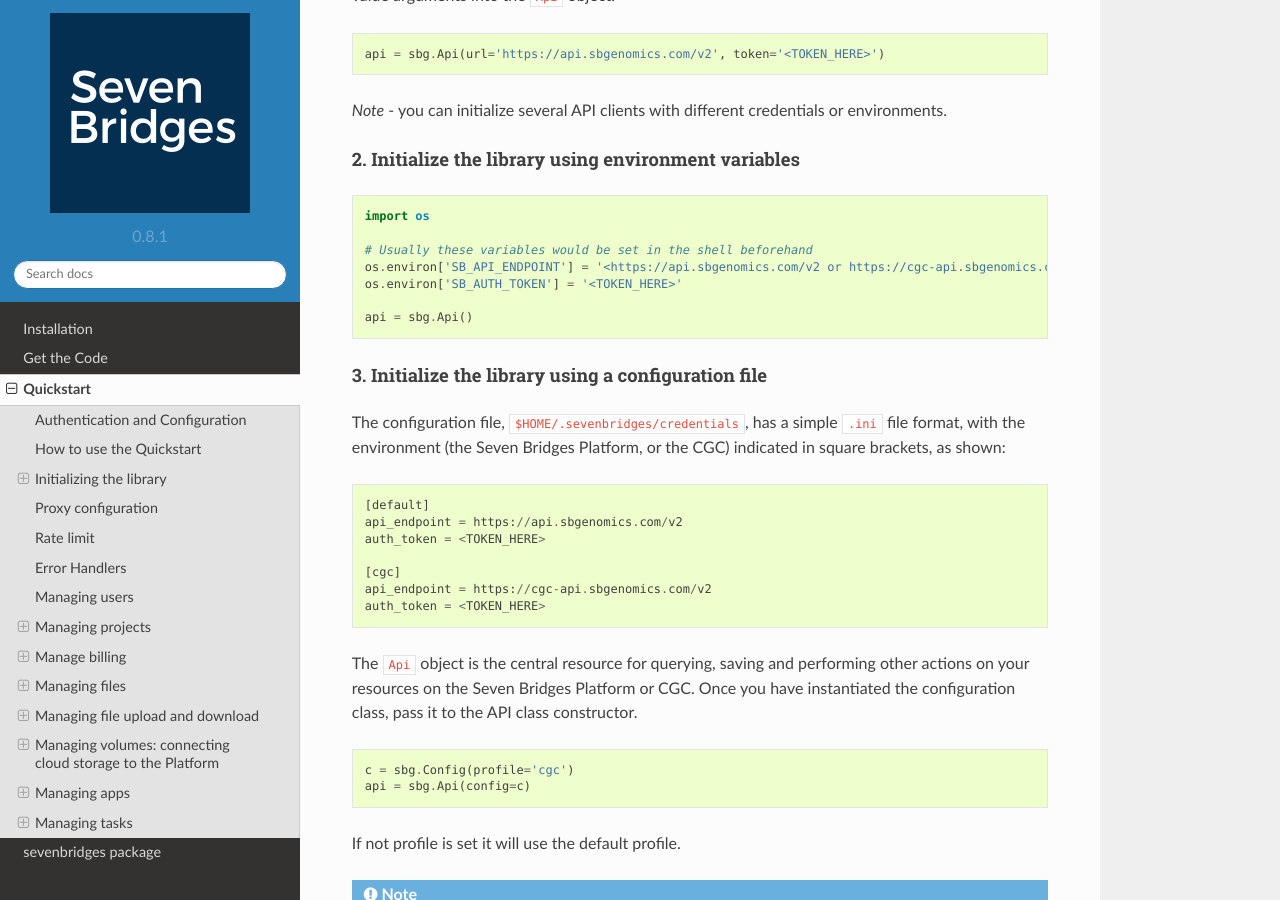
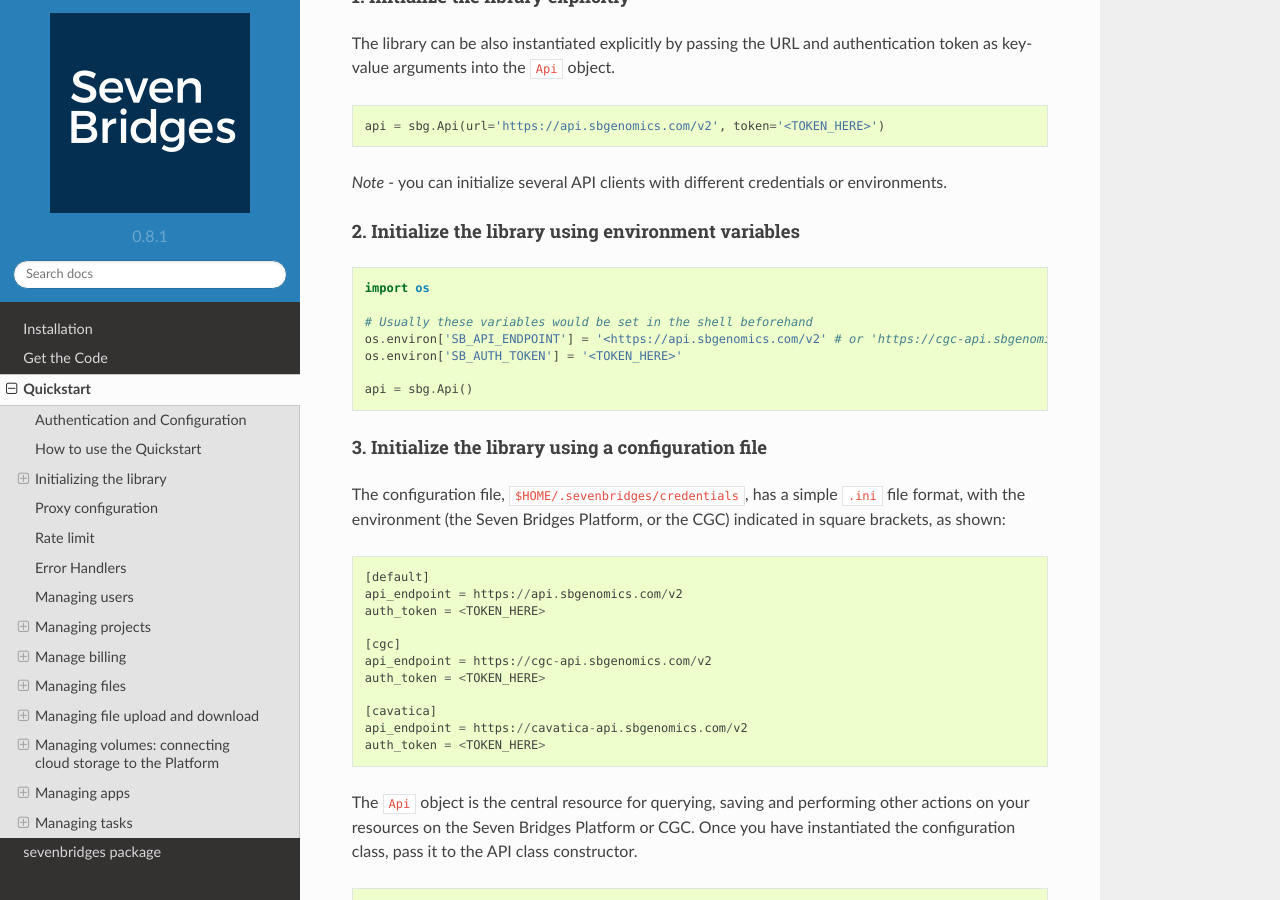
Before and after one commit to sbg/sevenbridges-python, a Sphinx documentation site: the page built from docs/quickstart.rst, in a window 1280 px wide and 900 px high, scrolled down 2110 px. Built offline with Sphinx 7.4.7 and the Read the Docs theme 2.0.0, drawn with Linux system fonts in a browser that asks for light colours; some of the changed text lies outside the part shown.

Commit message:
Added the Cavatica Example to the QuickStart.

```diff
--- a/docs/conf.py
+++ b/docs/conf.py
@@ -14,7 +14,7 @@
 
 import os
 import sys
-from sevenbridges import __version__ as version_pkg
+
 
 
 # If extensions (or modules to document with autodoc) are in another directory,
@@ -23,6 +23,7 @@
 extra_path = os.path.dirname(os.path.dirname(os.path.abspath(__file__)))
 os.environ['SPHINX_DOC'] = 'True'
 sys.path.append(extra_path)
+from sevenbridges import __version__ as version_pkg
 
 # -- General configuration ------------------------------------------------
 
--- a/docs/quickstart.rst
+++ b/docs/quickstart.rst
@@ -20,11 +20,13 @@
 
 -  https://igor.sbgenomics.com/developers for the Seven Bridges Platform
 -  https://cgc.sbgenomics.com/developers for the CGC
+-  https://cavatica.sbgenomics.com/developer for Cavatica
 
 The API endpoints for each environment are:
 
 -  https://api.sbgenomics.com/v2 for the Seven Bridges Platform
 -  https://cgc-api.sbgenomics.com/v2 for the CGC.
+-  https://cavatica-api.sbgenomics.com/v2 for CAVATICA
 
 
 .. note:: We will see below how to supply information about your auth token and endpoint to the library.
@@ -34,6 +36,7 @@
 
 -  http://docs.sevenbridges.com/docs/the-api for the Seven Bridges Platform.
 -  http://docs.cancergenomicscloud.org/docs/the-cgc-api for the CGC.
+-  http://docs.cavatica.org/docs/the-api for CAVATICA
 
 
 How to use the Quickstart
@@ -89,7 +92,7 @@
     import os
 
     # Usually these variables would be set in the shell beforehand
-    os.environ['SB_API_ENDPOINT'] = '<https://api.sbgenomics.com/v2 or https://cgc-api.sbgenomics.com/v2>'
+    os.environ['SB_API_ENDPOINT'] = '<https://api.sbgenomics.com/v2' # or 'https://cgc-api.sbgenomics.com/v2>' for cgc, or 'https://cavatica-api.sbgenomics.com/v2' for cavatica
     os.environ['SB_AUTH_TOKEN'] = '<TOKEN_HERE>'
 
     api = sbg.Api()
@@ -107,6 +110,10 @@
 
     [cgc]
     api_endpoint = https://cgc-api.sbgenomics.com/v2
+    auth_token = <TOKEN_HERE>
+
+    [cavatica]
+    api_endpoint = https://cavatica-api.sbgenomics.com/v2
     auth_token = <TOKEN_HERE>
 
 
```
